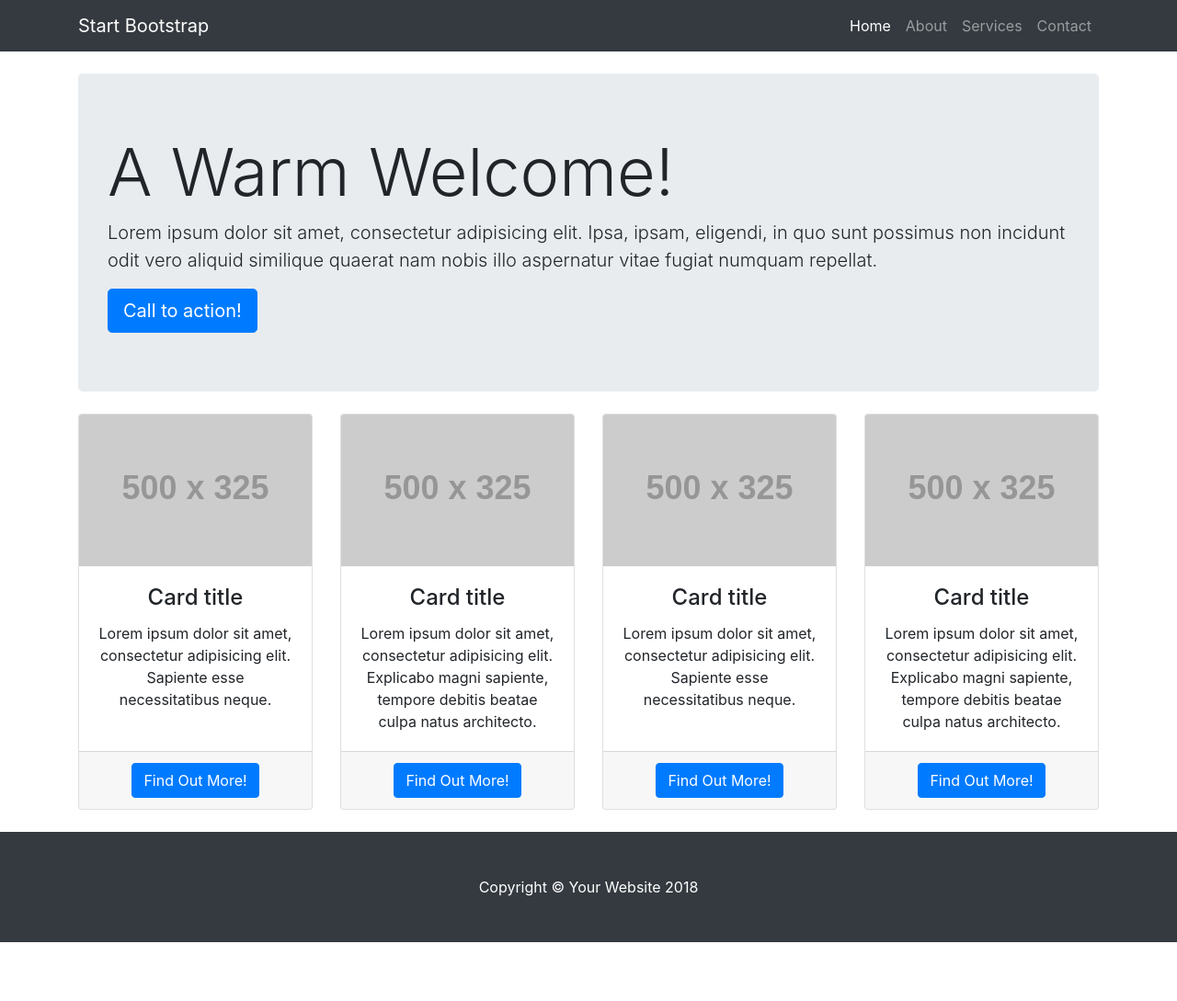
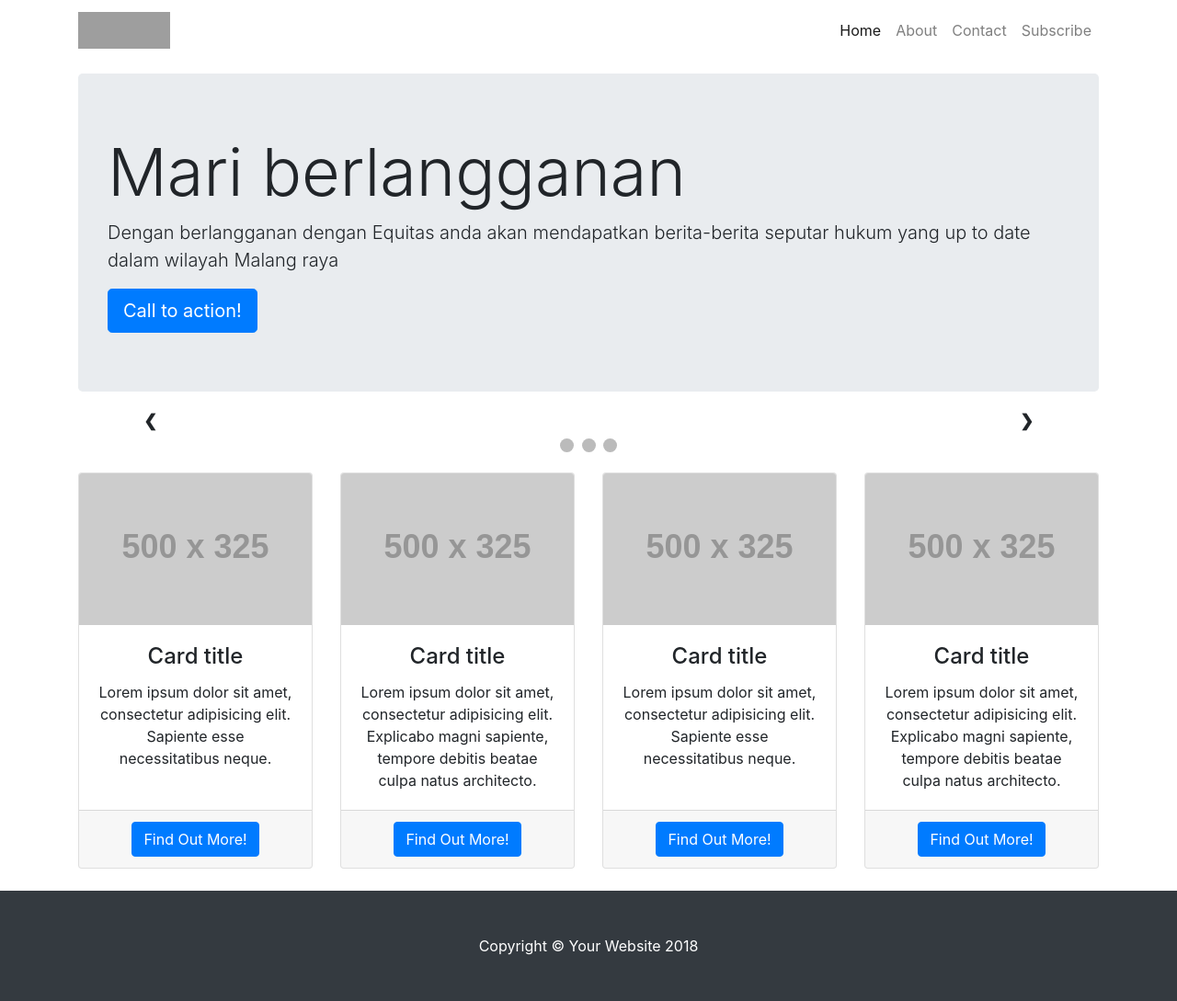
Before and after one commit to AlexanderSid/fppbw, a CodeIgniter app: the page made by application/views/Home.php in a window 1280 px wide. Shown: the whole page at 92% size. Before the commit the page ends 1025 px from the top, so only its background shows below. Run offline with CodeIgniter, Linux system fonts and the light colour scheme; grey boxes labelled with a size stand in for pictures from a placeholder-image service; some libraries are stand-ins or nearby versions; grey boxes are pictures that could not be loaded.

Commit message:
Update Home.php

```diff
--- a/application/views/Home.php
+++ b/application/views/Home.php
@@ -8,22 +8,23 @@
     <meta name="description" content="">
     <meta name="author" content="">
 
-    <title>Heroic Features - Start Bootstrap Template</title>
+    <title>Equitas</title>
 
     <!-- Bootstrap core CSS -->
     <link href="assets/vendor/bootstrap/css/bootstrap.min.css" rel="stylesheet">
-
+	<style >
+	</style>
     <!-- Custom styles for this template -->
     <link href="assets/css/heroic-features.css" rel="stylesheet">
-
+    <link href="assets/css/slideshow.css" rel="stylesheet">
   </head>
 
   <body>
 
     <!-- Navigation -->
-    <nav class="navbar navbar-expand-lg navbar-dark bg-dark fixed-top">
+    <nav class="navbar navbar-expand-lg navbar-light bg-white fixed-top ">
       <div class="container">
-        <a class="navbar-brand" href="#">Start Bootstrap</a>
+        <img class="navbar-brand" src="assets/img/eq.png"href="#" height="50" width="100"></a>
         <button class="navbar-toggler" type="button" data-toggle="collapse" data-target="#navbarResponsive" aria-controls="navbarResponsive" aria-expanded="false" aria-label="Toggle navigation">
           <span class="navbar-toggler-icon"></span>
         </button>
@@ -38,10 +39,10 @@
               <a class="nav-link" href="#">About</a>
             </li>
             <li class="nav-item">
-              <a class="nav-link" href="#">Services</a>
+              <a class="nav-link" href="">Contact</a>
             </li>
             <li class="nav-item">
-              <a class="nav-link" href="<?php echo base_url(); ?>index.php/Login"">Contact</a>
+              <a class="nav-link" href="">Subscribe</a>
             </li>
           </ul>
         </div>
@@ -53,10 +54,48 @@
 
       <!-- Jumbotron Header -->
       <header class="jumbotron my-4">
-        <h1 class="display-3">A Warm Welcome!</h1>
-        <p class="lead">Lorem ipsum dolor sit amet, consectetur adipisicing elit. Ipsa, ipsam, eligendi, in quo sunt possimus non incidunt odit vero aliquid similique quaerat nam nobis illo aspernatur vitae fugiat numquam repellat.</p>
+        <h1 class="display-3">Mari berlangganan</h1>
+        <p class="lead">Dengan berlangganan dengan Equitas anda akan mendapatkan berita-berita seputar hukum yang up to date dalam wilayah Malang raya</p>
         <a href="#" class="btn btn-primary btn-lg">Call to action!</a>
       </header>
+
+
+<!-- Slideshow container -->
+<div class="slideshow-container">
+
+  <!-- Full-width images with number and caption text -->
+  <div class="mySlides fade">
+    <div class="numbertext">1 / 3</div>
+    <img src="img1.jpg" style="width:100%">
+    <div class="text">Caption Text</div>
+  </div>
+
+  <div class="mySlides fade">
+    <div class="numbertext">2 / 3</div>
+    <img src="img2.jpg" style="width:100%">
+    <div class="text">Caption Two</div>
+  </div>
+
+  <div class="mySlides fade">
+    <div class="numbertext">3 / 3</div>
+    <img src="img3.jpg" style="width:100%">
+    <div class="text">Caption Three</div>
+  </div>
+
+  <!-- Next and previous buttons -->
+  <a class="prev" onclick="plusSlides(-1)">&#10094;</a>
+  <a class="next" onclick="plusSlides(1)">&#10095;</a>
+</div>
+<br>
+
+<!-- The dots/circles -->
+<div style="text-align:center">
+  <span class="dot" onclick="currentSlide(1)"></span>
+  <span class="dot" onclick="currentSlide(2)"></span>
+  <span class="dot" onclick="currentSlide(3)"></span>
+</div>
+<p></p>
+<p></p>
 
       <!-- Page Features -->
       <div class="row text-center">
@@ -128,8 +167,11 @@
     </footer>
 
     <!-- Bootstrap core JavaScript -->
-    <script src="vendor/jquery/jquery.min.js"></script>
-    <script src="vendor/bootstrap/js/bootstrap.bundle.min.js"></script>
+    <script src="assets/vendor/jquery/jquery.min.js"></script>
+    <script src="assets/vendor/bootstrap/js/bootstrap.bundle.min.js"></script>
+
+    <script src="assets/js/slideshow.js"></script>
+
 
   </body>
 
```
